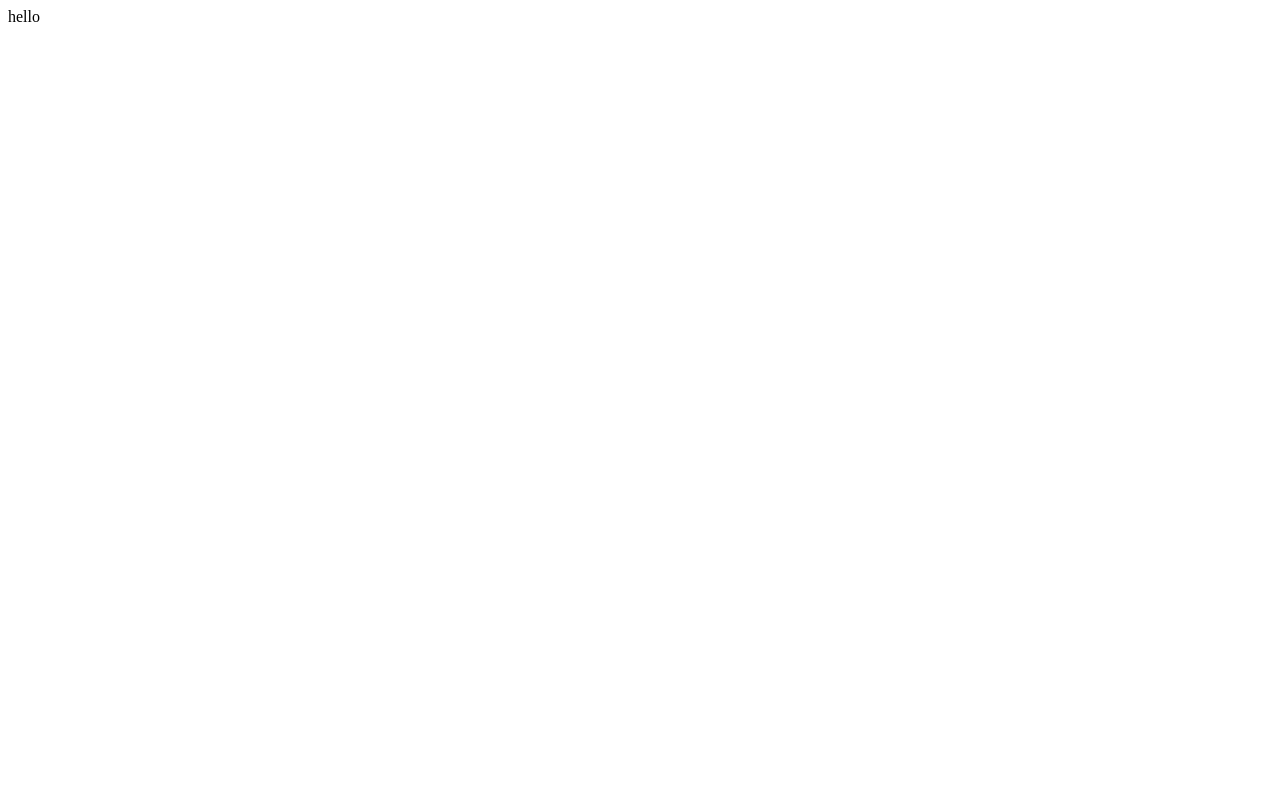
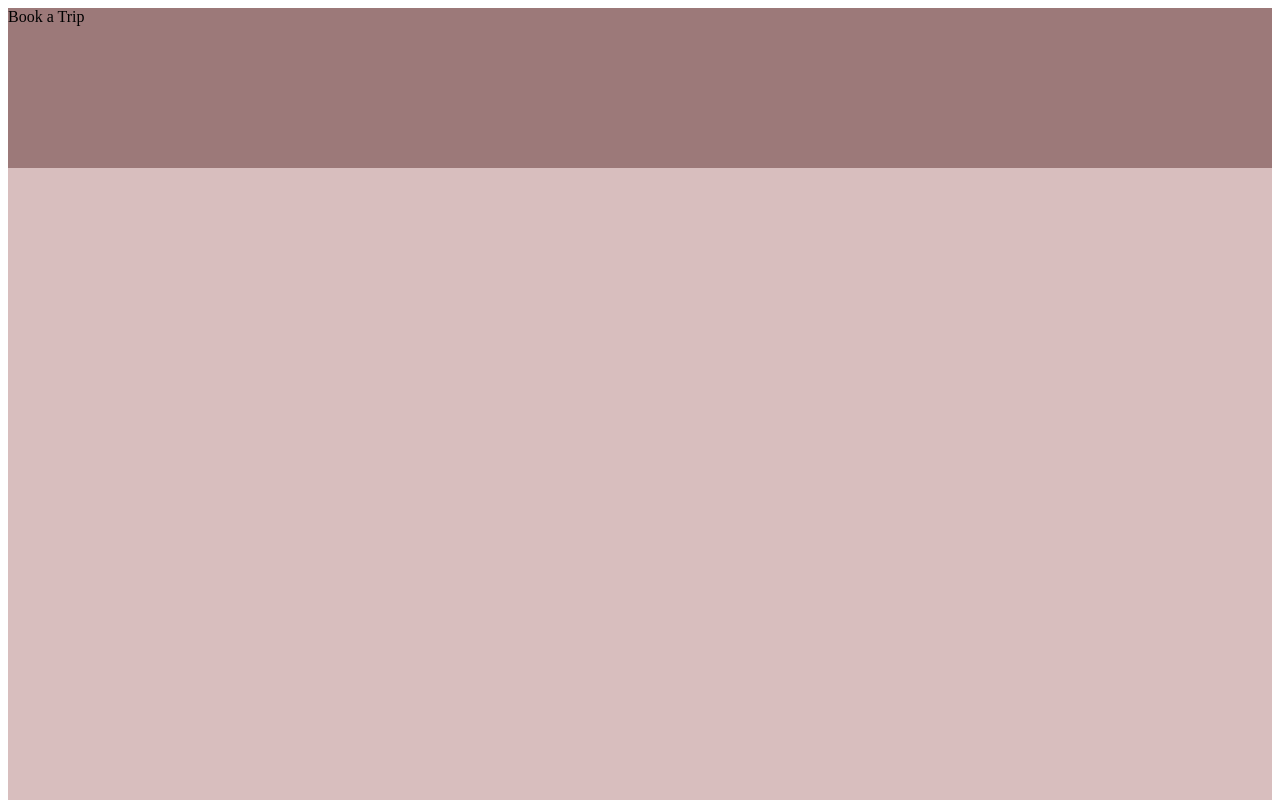
Before and after one commit to MJanuszek/travel-agency-website, a React (Vite) app: page / in a window 1280 px wide. Shown: the top 800 px of the page. Built offline with nearby package versions, Linux system fonts and the light colour scheme.

Commit message:
website structure and react scroll added

```diff
--- a/package.json
+++ b/package.json
@@ -11,7 +11,8 @@
   },
   "dependencies": {
     "react": "^18.2.0",
-    "react-dom": "^18.2.0"
+    "react-dom": "^18.2.0",
+    "react-scroll": "^1.9.0"
   },
   "devDependencies": {
     "@types/react": "^18.2.66",
--- a/src/App.jsx
+++ b/src/App.jsx
@@ -1,9 +1,13 @@
 import { useState } from "react";
-
+import Home from "./Home";
 import "./App.css";
 
 function App() {
-  return <>hello</>;
+  return (
+    <>
+      <Home />
+    </>
+  );
 }
 
 export default App;
--- /dev/null
+++ b/src/Footer.jsx
@@ -0,0 +1,5 @@
+function Footer() {
+  return <>footer</>;
+}
+
+export default Footer;
--- /dev/null
+++ b/src/Home.jsx
@@ -0,0 +1,13 @@
+import Menu from "./Menu";
+import TripBooking from "./TripBooking";
+
+function Home() {
+  return (
+    <>
+      <Menu />
+      <TripBooking />
+    </>
+  );
+}
+
+export default Home;
--- /dev/null
+++ b/src/Menu.jsx
@@ -0,0 +1,21 @@
+import { Link, animateScroll as scroll } from "react-scroll";
+import "./style/Menu.css";
+
+function Menu() {
+  return (
+    <div className="menu">
+      <Link
+        activeClass="active"
+        to="booking"
+        spy={true}
+        smooth={true}
+        duration={500}
+        offset={-70}
+      >
+        Book a Trip
+      </Link>
+    </div>
+  );
+}
+
+export default Menu;
--- /dev/null
+++ b/src/Services.jsx
@@ -0,0 +1,5 @@
+function Services() {
+  return <>services</>;
+}
+
+export default Services;
--- /dev/null
+++ b/src/TripBooking.jsx
@@ -0,0 +1,7 @@
+import "./style/TripBooking.css";
+
+function TripBooking() {
+  return <div className="booking" id="booking"></div>;
+}
+
+export default TripBooking;
--- /dev/null
+++ b/src/style/Menu.css
@@ -0,0 +1,4 @@
+.menu {
+  height: 20vh;
+  background-color: #9c7979;
+}
--- /dev/null
+++ b/src/style/TripBooking.css
@@ -0,0 +1,4 @@
+.booking {
+  height: 100vh;
+  background-color: rgb(216, 190, 190);
+}
```
Also changed, not shown: 1 other file (tests, documents, lock files or other folders).
